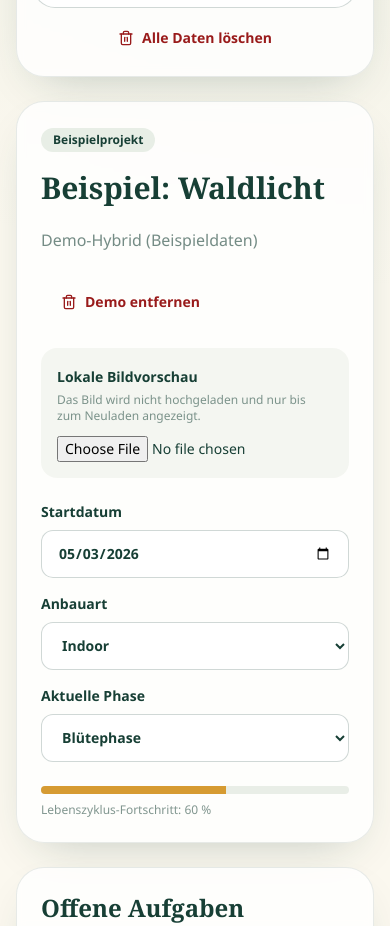
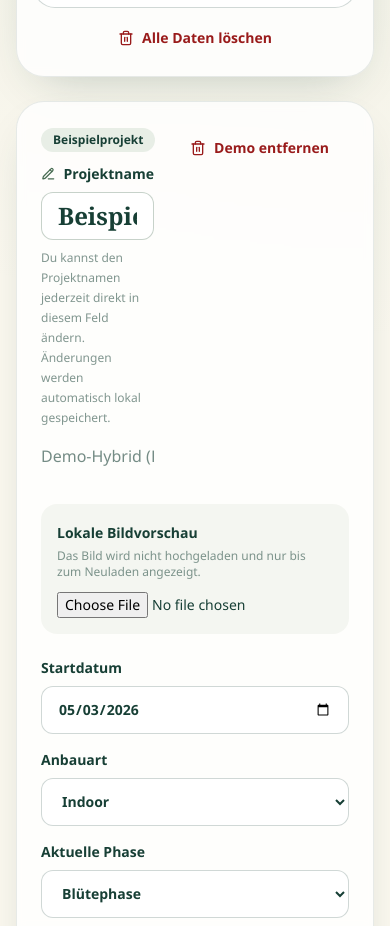
Before and after one commit to stefan-tiedtke/grownavi, a Next.js app: page /mein-grow in a window 390 px wide. Shown: the part 920-1846 px from the top of the page. Built offline with nearby package versions, Linux system fonts and the light colour scheme.

Commit message:
Growtagebuch improvements

```diff
--- a/components/grow-journal.tsx
+++ b/components/grow-journal.tsx
@@ -5,6 +5,7 @@ import {
   Download,
   FlaskConical,
   Leaf,
+  PencilLine,
   Plus,
   Save,
   Trash2,
@@ -31,6 +32,7 @@ export function GrowJournal() {
       "Notiz",
     ),
     [taskText, setTaskText] = useState(""),
+    [showProjectIndicatorHint, setShowProjectIndicatorHint] = useState(false),
     [error, setError] = useState(""),
     [photoUrl, setPhotoUrl] = useState("");
   const fileRef = useRef<HTMLInputElement>(null);
@@ -66,6 +68,7 @@ export function GrowJournal() {
     };
     commit([...projects, p]);
     setActiveId(p.id);
+    setShowProjectIndicatorHint(true);
   };
   const addEntry = () => {
     if (!active || entry.trim().length < 3) {
@@ -192,6 +195,33 @@ export function GrowJournal() {
         </div>
       </aside>
       <div>
+        {showProjectIndicatorHint && (
+          <div
+            role="status"
+            className="mb-6 flex items-start justify-between gap-4 rounded-2xl border border-red-200 bg-red-50 p-4 text-sm leading-6 text-forest"
+          >
+            <p className="flex items-start gap-3">
+              <span
+                className="mt-2 size-2.5 shrink-0 rounded-full bg-red-600 shadow-[0_0_0_3px_rgba(220,38,38,0.15)]"
+                aria-hidden="true"
+              />
+              <span>
+                <strong>Dein Grow-Projekt ist jetzt aktiv.</strong> Der rote
+                Punkt am Menüpunkt „Mein Grow“ zeigt dir, dass aktuell ein
+                eigenes Projekt in deinem Grow-Tagebuch besteht. Wenn du dein
+                letztes Projekt löschst, verschwindet der Punkt wieder.
+              </span>
+            </p>
+            <button
+              type="button"
+              onClick={() => setShowProjectIndicatorHint(false)}
+              className="shrink-0 rounded-full px-2 font-bold text-forest/60 transition hover:bg-white hover:text-forest"
+              aria-label="Hinweis schließen"
+            >
+              Schließen
+            </button>
+          </div>
+        )}
         {!active ? (
           <div className="card grid min-h-80 place-items-center p-8 text-center">
             <div>
@@ -208,14 +238,27 @@ export function GrowJournal() {
           <div className="space-y-6">
             <div className="card p-6">
               <div className="flex flex-wrap items-start justify-between gap-4">
-                <div>
+                <div className="min-w-0 flex-1">
                   {active.demo && <Badge>Beispielprojekt</Badge>}
+                  <label
+                    className="mt-3 flex items-center gap-2 text-sm font-bold text-forest"
+                    htmlFor={`project-name-${active.id}`}
+                  >
+                    <PencilLine className="size-4 text-moss" />
+                    Projektname
+                  </label>
                   <Input
-                    aria-label="Pflanzenname"
-                    className="mt-3 border-0 bg-transparent p-0 font-serif text-3xl font-bold"
+                    id={`project-name-${active.id}`}
+                    className="mt-2 border-moss/30 bg-white px-4 font-serif text-2xl font-bold focus:border-moss sm:text-3xl"
                     value={active.name}
                     onChange={(e) => update({ name: e.target.value })}
                   />
+                  <p className="mt-2 text-xs leading-5 text-forest/55">
+                    {active.name === "Mein neuer Grow"
+                      ? "Klicke in das Feld und überschreibe „Mein neuer Grow“ mit deinem eigenen Projektnamen."
+                      : "Du kannst den Projektnamen jederzeit direkt in diesem Feld ändern."}{" "}
+                    Änderungen werden automatisch lokal gespeichert.
+                  </p>
                   <Input
                     aria-label="Sorte oder Genetik"
                     className="mt-1 border-0 bg-transparent p-0 text-forest/60"
@@ -237,7 +280,8 @@ export function GrowJournal() {
                   Lokale Bildvorschau
                 </label>
                 <p className="mt-1 text-xs text-forest/55">
-                  Das Bild wird nicht hochgeladen und nur bis zum Neuladen angezeigt.
+                  Das Bild wird nicht hochgeladen und nur bis zum Neuladen
+                  angezeigt.
                 </p>
                 <input
                   id="grow-photo"
@@ -321,9 +365,7 @@ export function GrowJournal() {
               </p>
             </div>
             <div className="card p-6">
-                <h2 className="font-serif text-2xl font-bold">
-                  Offene Aufgaben
-                </h2>
+              <h2 className="font-serif text-2xl font-bold">Offene Aufgaben</h2>
               <div className="mt-5 space-y-2">
                 {active.tasks.map((t) => (
                   <label
```
Also changed, not shown: 1 other file (tests, documents, lock files or other folders). Lines whose indentation alone changed are shown as unchanged.
